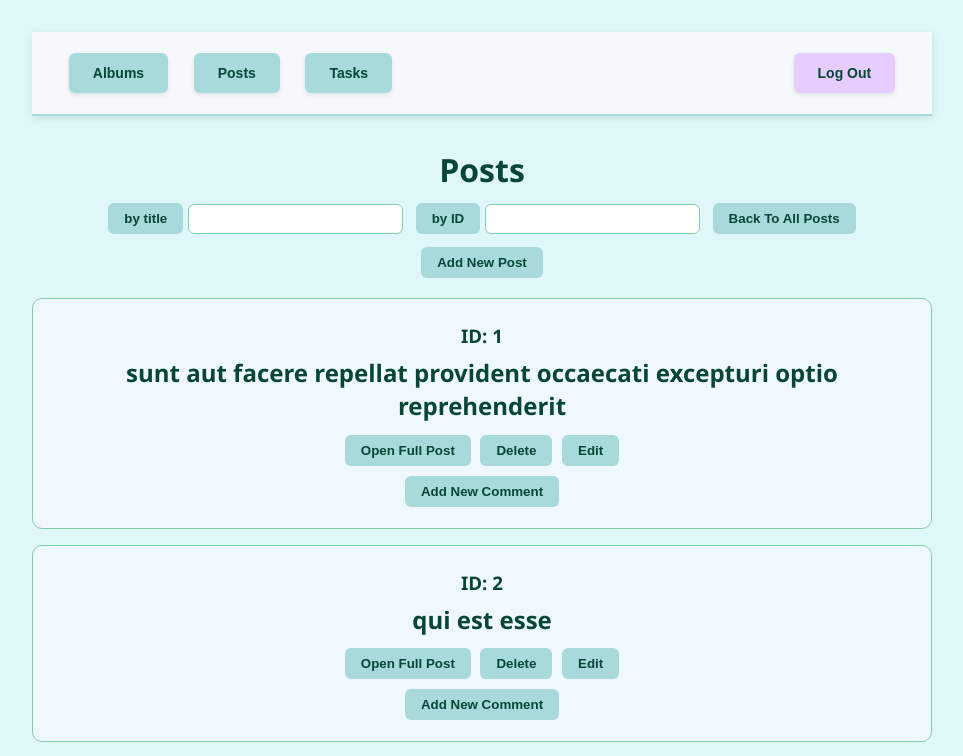
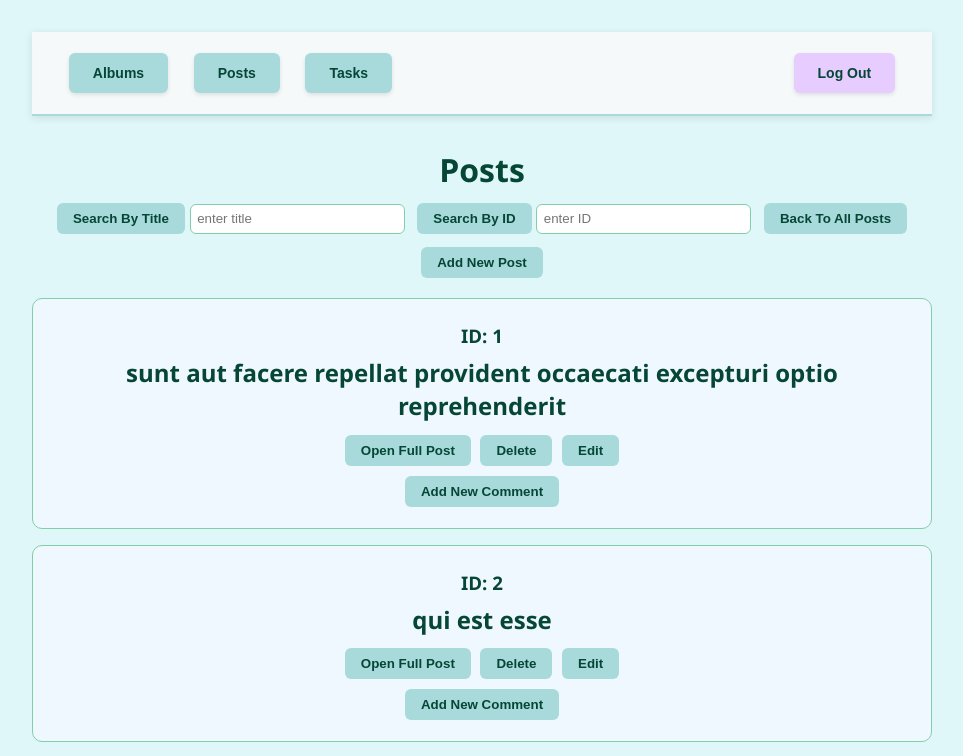
Before and after one commit to s0583232209/react-2-project, a React (Vite) app: page /posts/1 in a window 1280 px wide. Shown: the top 756 px of the page, without its empty margins (158-1121 px from the left). Built offline with nearby package versions, Linux system fonts and the light colour scheme; data requests are answered from the project's data file; sample sign-in values are in the browser's storage.

Commit message:
Last!!!!!!!!!!!!!!!!!!!!!!!!!!!!!

```diff
--- a/src/Components/Posts.jsx
+++ b/src/Components/Posts.jsx
@@ -186,13 +186,14 @@ export default function Posts() {
       <div className={`main-content ${isPostOpen ? "blurred" : ""}`}>
         <h1>Posts</h1>
         <div className="filters">
-          <button onClick={searchByTitle}>by title</button>
+          <button onClick={searchByTitle}>Search By Title</button>
           <input
             value={titleInput}
             onChange={(e) => setTitleInput(e.target.value)}
+            placeholder="enter title"
           />
-          <button onClick={searchById}> by ID </button>
-          <input value={idInput} onChange={(e) => setIdInput(e.target.value)} />
+          <button onClick={searchById}> Search By ID </button>
+          <input value={idInput} onChange={(e) => setIdInput(e.target.value)} placeholder="enter ID" />
           <button onClick={resetFilters}>Back To All Posts</button>
         </div>
 
--- a/src/Components/Tasks.jsx
+++ b/src/Components/Tasks.jsx
@@ -309,7 +309,7 @@ export default function Tasks() {
             navigate(`?title=${title}`);
           }}
         >
-          By Title
+         Search By Title
         </button>
         <input
           type="text"
@@ -327,7 +327,7 @@ export default function Tasks() {
             navigate(`?id=${taskID}`);
           }}
         >
-          By ID
+          Search By ID
         </button>
         <input
           type="text"
```
